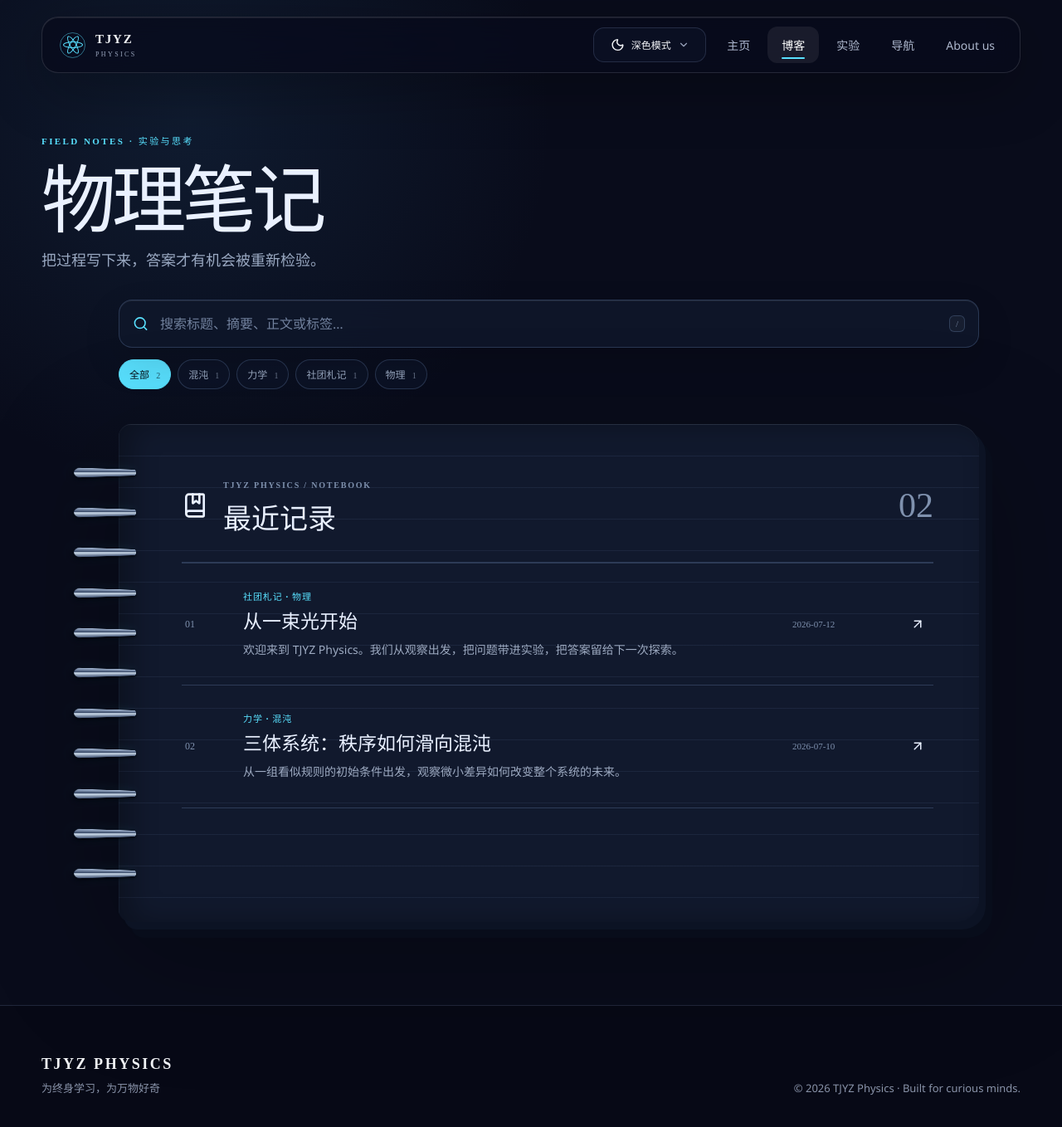
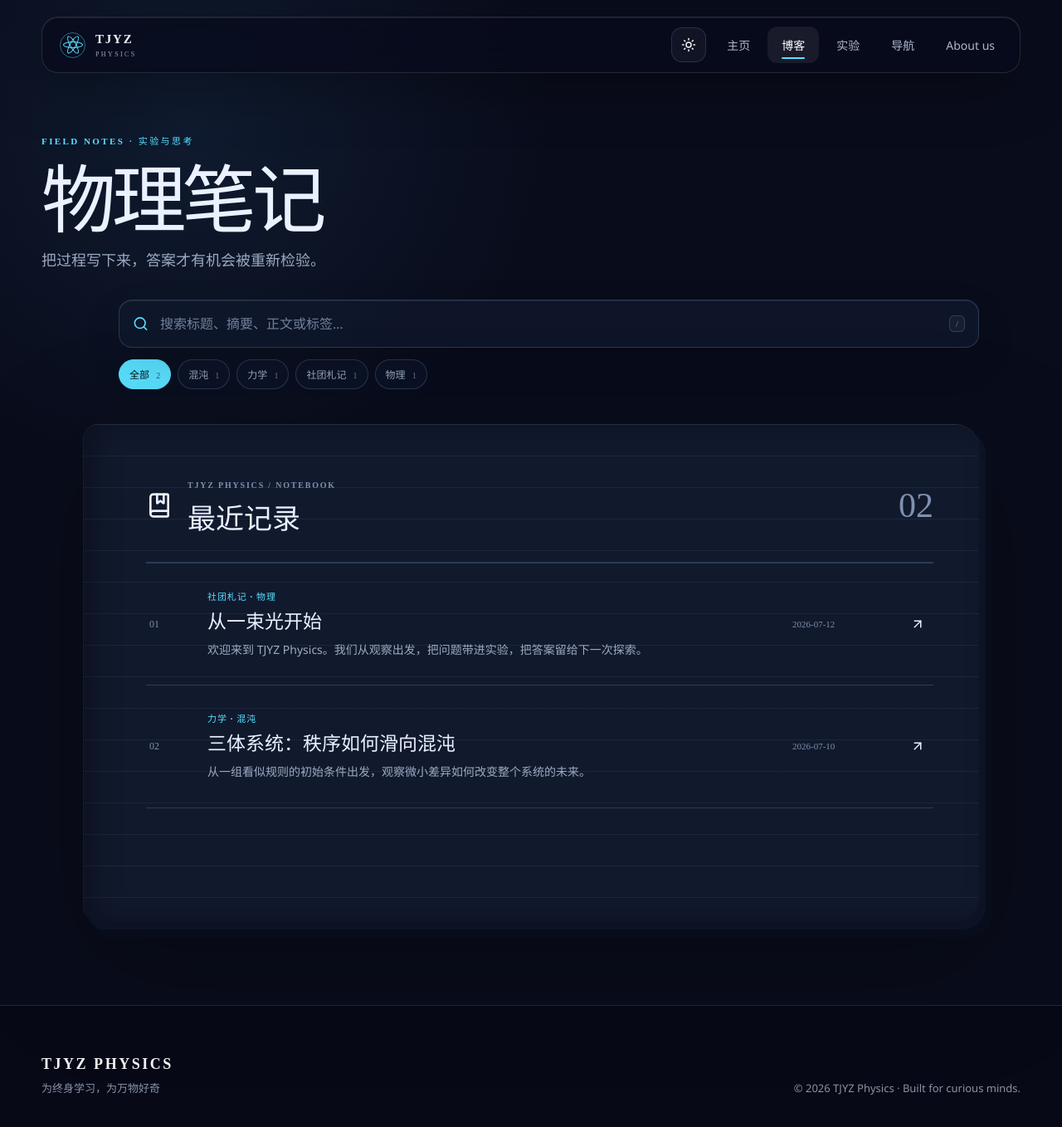
Before and after one commit to TJYZphysics/TJYZphysics.github.io, a React (Vite) app: page /blog in a window 1280 px wide. Shown: the top 1358 px of the page at 83% size. Built offline with nearby package versions, Linux system fonts and the light colour scheme.

Commit message:
Simplify themes and refine blog navigation surfaces

```diff
--- a/src/App.tsx
+++ b/src/App.tsx
@@ -1,6 +1,6 @@
-import { useEffect, useLayoutEffect, useRef, useState } from 'react'
+import { useEffect, useLayoutEffect, useState } from 'react'
 import { NavLink, Route, Routes, useLocation } from 'react-router-dom'
-import { Check, ChevronDown, Menu, Moon, Sparkles, Sun, X } from 'lucide-react'
+import { Menu, Moon, Sun, X } from 'lucide-react'
 import HomePage from './pages/HomePage'
 import BlogPage from './pages/BlogPage'
 import BlogPostPage from './pages/BlogPostPage'
@@ -10,167 +10,41 @@ import NavigationPage from './pages/NavigationPage'
 import './styles/global.css'
 
 const navItems = [
-  { to: '/', label: '主页', end: true },
-  { to: '/blog', label: '博客' },
-  { to: '/experiments', label: '实验' },
-  { to: '/navigation', label: '导航' },
-  { to: '/about', label: 'About us' },
+  { to: '/', label: '主页', end: true }, { to: '/blog', label: '博客' },
+  { to: '/experiments', label: '实验' }, { to: '/navigation', label: '导航' }, { to: '/about', label: 'About us' },
 ]
-
-const themes = [
-  { id: 'dark', label: '深色模式', description: '深海蓝与高亮青色', mode: 'dark', icon: Moon },
-  { id: 'light', label: '浅色模式', description: '冷白底与清晰蓝绿', mode: 'light', icon: Sun },
-  { id: 'claude-dark', label: 'Claude 深色', description: '暖黑底与陶土橙', mode: 'dark', icon: Sparkles },
-  { id: 'claude-light', label: 'Claude 浅色', description: '暖米白与陶土橙', mode: 'light', icon: Sparkles },
-] as const
-
-type Theme = (typeof themes)[number]['id']
-type ColorMode = (typeof themes)[number]['mode']
-
+type Theme = 'dark' | 'light'
 const THEME_STORAGE_KEY = 'tjyz-theme'
-
-function isTheme(value: string | null): value is Theme {
-  return themes.some((theme) => theme.id === value)
+const readTheme = (): Theme => {
+  if (typeof window === 'undefined') return 'dark'
+  try {
+    const value = window.localStorage.getItem(THEME_STORAGE_KEY)
+    if (value === 'light' || value === 'claude-light') return 'light'
+  } catch { /* use dark fallback */ }
+  return 'dark'
 }
 
-function getStoredTheme(): Theme {
-  if (typeof window === 'undefined') return 'dark'
-
-  try {
-    const storedTheme = window.localStorage.getItem(THEME_STORAGE_KEY)
-    return isTheme(storedTheme) ? storedTheme : 'dark'
-  } catch {
-    return 'dark'
-  }
+function SiteHeader() {
+  const [open, setOpen] = useState(false)
+  const location = useLocation()
+  const isAbout = location.pathname.startsWith('/about')
+  const [theme, setTheme] = useState<Theme>(readTheme)
+  useEffect(() => { setOpen(false); window.scrollTo?.({ top: 0, behavior: 'auto' }) }, [location.pathname])
+  useLayoutEffect(() => {
+    document.documentElement.dataset.theme = theme
+    document.documentElement.dataset.colorMode = theme
+    try { window.localStorage.setItem(THEME_STORAGE_KEY, theme) } catch { /* ignore storage failures */ }
+  }, [theme])
+  return <header className={`site-header ${isAbout ? 'site-header--about' : ''}`}>
+    <NavLink className="brand" to="/" aria-label="TJYZ Physics 主页"><span className="brand-mark" aria-hidden="true"><i /><i /><i /></span><span><b>TJYZ</b><small>PHYSICS</small></span></NavLink>
+    {!isAbout && <button className="theme-toggle" type="button" onClick={() => setTheme((value) => value === 'dark' ? 'light' : 'dark')} aria-label={theme === 'dark' ? '切换浅色主题' : '切换深色主题'} title={theme === 'dark' ? '浅色主题' : '深色主题'}>{theme === 'dark' ? <Sun aria-hidden="true" /> : <Moon aria-hidden="true" />}</button>}
+    <button className="menu-toggle" onClick={() => setOpen(!open)} aria-expanded={open} aria-label="切换导航">{open ? <X /> : <Menu />}</button>
+    <nav className={open ? 'primary-nav is-open' : 'primary-nav'} aria-label="主导航">{navItems.map((item) => <NavLink key={item.to} to={item.to} end={item.end} className={({ isActive }) => isActive ? 'active' : ''}>{item.label}</NavLink>)}</nav>
+  </header>
 }
 
-function getColorMode(theme: Theme): ColorMode {
-  return themes.find((option) => option.id === theme)?.mode ?? 'dark'
-}
-
-interface SiteHeaderProps {
-  isAbout: boolean
-  theme: Theme
-  onThemeChange: (theme: Theme) => void
-}
-
-function SiteHeader({ isAbout, theme, onThemeChange }: SiteHeaderProps) {
-  const [open, setOpen] = useState(false)
-  const [themeMenuOpen, setThemeMenuOpen] = useState(false)
-  const themePickerRef = useRef<HTMLDivElement>(null)
-  const themeTriggerRef = useRef<HTMLButtonElement>(null)
-  const location = useLocation()
-  const activeTheme = themes.find((option) => option.id === theme) ?? themes[0]
-  const ActiveThemeIcon = activeTheme.icon
-
-  useEffect(() => {
-    setOpen(false)
-    setThemeMenuOpen(false)
-    if (!navigator.userAgent.toLowerCase().includes('jsdom')) window.scrollTo?.({ top: 0, behavior: 'auto' })
-  }, [location.pathname])
-
-  useEffect(() => {
-    if (!themeMenuOpen) return
-
-    const closeOnOutsideClick = (event: PointerEvent) => {
-      if (!themePickerRef.current?.contains(event.target as Node)) setThemeMenuOpen(false)
-    }
-    const closeOnEscape = (event: KeyboardEvent) => {
-      if (event.key !== 'Escape') return
-      setThemeMenuOpen(false)
-      themeTriggerRef.current?.focus()
-    }
-
-    document.addEventListener('pointerdown', closeOnOutsideClick)
-    document.addEventListener('keydown', closeOnEscape)
-    return () => {
-      document.removeEventListener('pointerdown', closeOnOutsideClick)
-      document.removeEventListener('keydown', closeOnEscape)
-    }
-  }, [themeMenuOpen])
-
-  return (
-    <header className={`site-header ${isAbout ? 'site-header--about' : ''}`}>
-      <NavLink className="brand" to="/" aria-label="TJYZ Physics 主页">
-        <span className="brand-mark" aria-hidden="true"><i /><i /><i /></span>
-        <span><b>TJYZ</b><small>PHYSICS</small></span>
-      </NavLink>
-      {!isAbout && (
-        <div className="theme-picker" ref={themePickerRef}>
-          <button
-            ref={themeTriggerRef}
-            className="theme-picker__trigger"
-            type="button"
-            aria-label={`切换主题，当前为${activeTheme.label}`}
-            aria-haspopup="true"
-            aria-expanded={themeMenuOpen}
-            aria-controls="theme-options"
-            onClick={() => setThemeMenuOpen((value) => !value)}
-          >
-            <ActiveThemeIcon aria-hidden="true" />
-            <span>{activeTheme.label}</span>
-            <ChevronDown className="theme-picker__chevron" aria-hidden="true" />
-          </button>
-          {themeMenuOpen && (
-            <div className="theme-picker__menu" id="theme-options" role="radiogroup" aria-label="选择网站主题">
-              {themes.map((option) => {
-                const ThemeIcon = option.icon
-                const isActive = option.id === theme
-                return (
-                  <button
-                    key={option.id}
-                    className={isActive ? 'theme-picker__option is-active' : 'theme-picker__option'}
-                    type="button"
-                    role="radio"
-                    aria-checked={isActive}
-                    onClick={() => {
-                      onThemeChange(option.id)
-                      setThemeMenuOpen(false)
-                      themeTriggerRef.current?.focus()
-                    }}
-                  >
-                    <span className={`theme-picker__swatch theme-picker__swatch--${option.id}`}><ThemeIcon aria-hidden="true" /></span>
-                    <span><b>{option.label}</b><small>{option.description}</small></span>
-                    <Check className="theme-picker__check" aria-hidden="true" />
-                  </button>
-                )
-              })}
-            </div>
-          )}
-        </div>
-      )}
-      <button className="menu-toggle" onClick={() => setOpen(!open)} aria-expanded={open} aria-label="切换导航">{open ? <X /> : <Menu />}</button>
-      <nav className={open ? 'primary-nav is-open' : 'primary-nav'} aria-label="主导航">
-        {navItems.map((item) => <NavLink key={item.to} to={item.to} end={item.end} className={({ isActive }) => isActive ? 'active' : ''}>{item.label}</NavLink>)}
-      </nav>
-    </header>
-  )
-}
-
-function SiteFooter() {
-  return <footer className="site-footer"><div><strong>TJYZ PHYSICS</strong><span>为终身学习，为万物好奇</span></div><p>© 2026 TJYZ Physics · Built for curious minds.</p></footer>
-}
-
-export default function App() {
-  const location = useLocation()
-  const isAbout = location.pathname.startsWith('/about')
-  const [theme, setTheme] = useState<Theme>(getStoredTheme)
-
-  useLayoutEffect(() => {
-    const root = document.documentElement
-    root.dataset.theme = theme
-    root.dataset.colorMode = getColorMode(theme)
-
-    try {
-      window.localStorage.setItem(THEME_STORAGE_KEY, theme)
-    } catch {
-      // The active theme remains usable when storage is unavailable.
-    }
-  }, [theme])
-
-  return <div className={`site-root ${isAbout ? 'site-root--about' : ''}`}><SiteHeader isAbout={isAbout} theme={theme} onThemeChange={setTheme} /><Routes>
-    <Route path="/" element={<HomePage />} /><Route path="/blog" element={<BlogPage />} /><Route path="/blog/:slug" element={<BlogPostPage />} />
-    <Route path="/experiments" element={<ExperimentsPage />} /><Route path="/navigation" element={<NavigationPage />} /><Route path="/about" element={<AboutPage />} />
-    <Route path="*" element={<main className="not-found"><p>404 / 未知坐标</p><h1>这里没有可观测事件。</h1><NavLink to="/">返回主页</NavLink></main>} />
-  </Routes><SiteFooter /></div>
-}
+function SiteFooter() { return <footer className="site-footer"><div><strong>TJYZ PHYSICS</strong><span>为终身学习，为万物好奇</span></div><p>© 2026 TJYZ Physics · Built for curious minds.</p></footer> }
+export default function App() { return <div className="site-root"><SiteHeader /><Routes>
+  <Route path="/" element={<HomePage />} /><Route path="/blog" element={<BlogPage />} /><Route path="/blog/:slug" element={<BlogPostPage />} /><Route path="/experiments" element={<ExperimentsPage />} /><Route path="/navigation" element={<NavigationPage />} /><Route path="/about" element={<AboutPage />} />
+  <Route path="*" element={<main className="not-found"><p>404 / 未知坐标</p><h1>这里没有可观测事件。</h1><NavLink to="/">返回主页</NavLink></main>} />
+</Routes><SiteFooter /></div> }
--- a/src/pages/BlogPage.tsx
+++ b/src/pages/BlogPage.tsx
@@ -50,7 +50,6 @@ export default function BlogPage() {
         {(query || activeTag) && <button className="blog-filter-reset" onClick={() => setParams({}, { replace: true })}><X /> 清除筛选</button>}
       </section>
       <section className="notebook-shell">
-        <div className="notebook-binding" aria-hidden="true">{Array.from({ length: 11 }, (_, i) => <i key={i} />)}</div>
         <div className="notebook-paper">
           <div className="notebook-heading"><BookMarked /><div><small>TJYZ PHYSICS / NOTEBOOK</small><h2>{query || activeTag ? '筛选结果' : '最近记录'}</h2></div><b>{String(visiblePosts.length).padStart(2, '0')}</b></div>
           <div className="post-list">
--- a/src/styles/blog.css
+++ b/src/styles/blog.css
@@ -183,3 +183,8 @@ html[data-color-mode='light'] .markdown-body .hljs-attr { color: #a5d6ff; }
 @media (max-width: 1050px) {
   .article-toc > div { background: var(--blog-control) !important; }
 }
+
+/* The notebook keeps its paper illusion without the decorative binder. */
+.notebook-shell { padding-left: 0 !important; }
+.notebook-binding { display: none !important; }
+.notebook-paper { border-radius: 18px 28px 28px 18px !important; padding-left: clamp(28px, 6vw, 76px) !important; }
--- a/src/styles/navigation.css
+++ b/src/styles/navigation.css
@@ -1,7 +1,6 @@
 .directory-search {
-  position: sticky;
-  z-index: 20;
-  top: 104px;
+  position: relative;
+  z-index: 1;
   display: grid;
   grid-template-columns: auto minmax(0, 1fr) auto;
   align-items: center;
@@ -38,7 +37,7 @@
 .directory-empty--search { margin-bottom: 6rem; }
 
 @media (max-width: 650px) {
-  .directory-search { top: 94px; }
+  .directory-search { margin-top: .25rem; }
   .site-card__link { min-height: 144px; }
 }
 
@@ -172,3 +171,6 @@ html[data-theme='claude-dark'] .navigation-page {
 .directory-section--favorites .directory-section__title > svg { color: var(--directory-star) !important; }
 .directory-empty { color: var(--directory-text); border-color: var(--directory-line) !important; background: color-mix(in srgb, var(--directory-card) 74%, transparent) !important; }
 .directory-empty > svg { color: var(--directory-faint) !important; }
+
+/* Search stays in the page flow so it never masks directory content. */
+.directory-search { position: relative !important; top: auto !important; z-index: 1 !important; margin-top: 1.5rem !important; }
```
Also changed, not shown: 1 other file (tests, documents, lock files or other folders).
